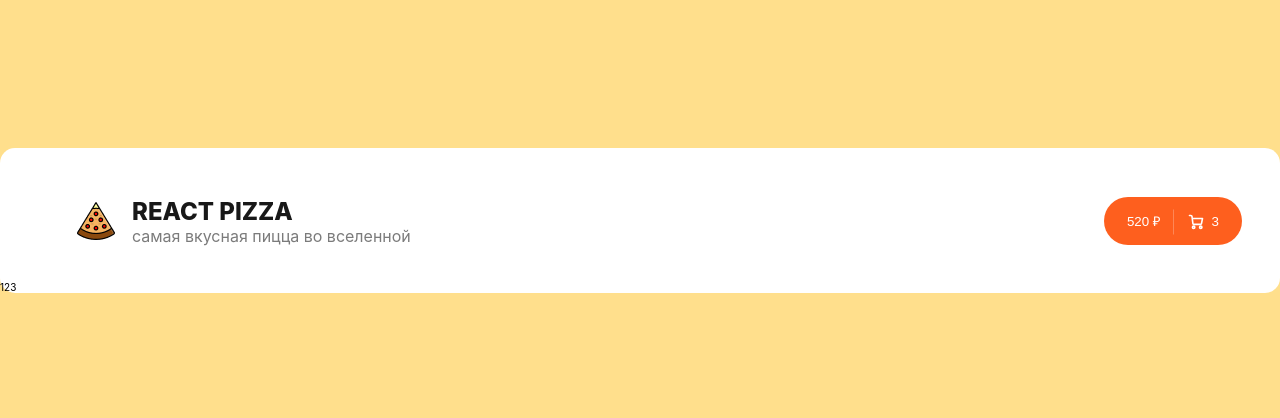
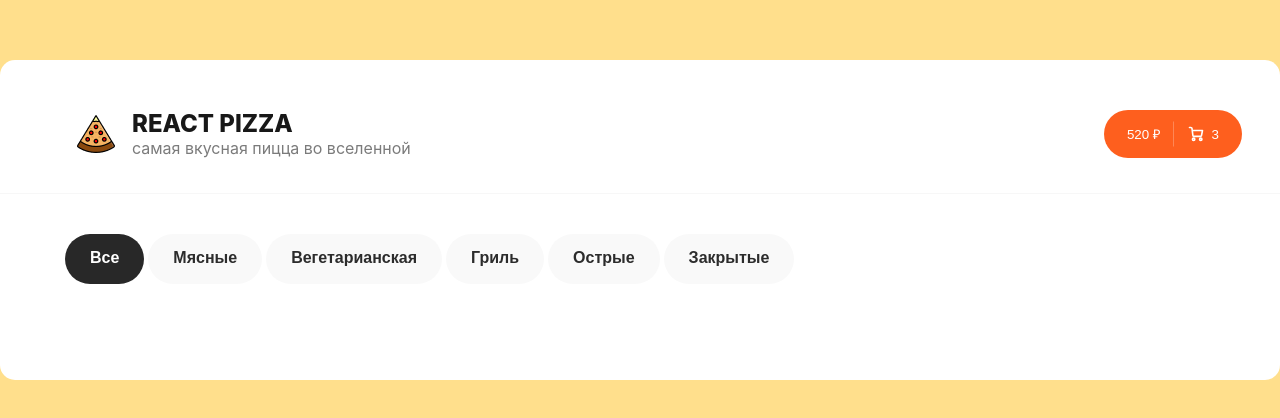
Before and after one commit to AndreyKovalenok/react-pizza, a React (Create React App) app: page / in a window 1280 px wide. Shown: the part 180-598 px from the top of the page. Built offline with nearby package versions, Linux system fonts and the light colour scheme.

Commit message:
Верстка табы

```diff
--- a/src/assets/style/_global.scss
+++ b/src/assets/style/_global.scss
@@ -38,6 +38,7 @@ ul,
 li {
   list-style: none;
   margin: 0;
+  padding: 0;
 }
 
 a {
--- a/src/assets/style/_variables.scss
+++ b/src/assets/style/_variables.scss
@@ -2,9 +2,12 @@
   --color-white: #ffffff;
   --color-main-layout: #ffdf8c;
   --color-main: #FE5F1E;
-  --color-grey-1: #181818;
-  --color-grey-2: #7B7B7B;
-  --color-grey-3: ##F7F7F7;
+  --color-gray-1: #181818;
+  --color-gray-2: #7B7B7B;
+  --color-gray-3: #F7F7F7;
+  --color-gray-4: #2C2C2C;
+  --color-gray-5: #282828;
+  --color-gray-6: #F9F9F9;
   --font-size-1: 1.2rem;
   --font-size-2: 1.4rem;
   --font-size-3: 1.6rem;
@@ -17,5 +20,6 @@
   --line-height-5: 2.7rem;
   --line-height-6: 2.9rem;
   --line-height-7: 3.9rem;
+  --bold-weight: 700;
   --semi-bold-weight: 800;
 }
--- a/src/components/Header/Logo/style.module.scss
+++ b/src/components/Header/Logo/style.module.scss
@@ -9,12 +9,12 @@
 .logoTitle {
   font-size: var(--font-size-5);
   line-height: var(--line-height-6);
-  color: var(--color-grey-1);
+  color: var(--color-gray-1);
   font-weight: var(--semi-bold-weight);
 }
 
 .logoSubptitle {
   font-size: var(--font-size-3);
   line-height: var(--line-height-2);
-  color: var(--color-grey-2);
+  color: var(--color-gray-2);
 }
--- a/src/components/Header/style.module.scss
+++ b/src/components/Header/style.module.scss
@@ -2,6 +2,6 @@
   display: flex;
   justify-content: space-between;
   align-items: center;
-  border-bottom: 0.1rem solid var(--color-grey-3);
+  border-bottom: 0.1rem solid var(--color-gray-3);
   padding: 4.9rem 3.8rem 3.5rem 7.7rem;
 }
--- /dev/null
+++ b/src/components/UI/Tab/index.tsx
@@ -0,0 +1,19 @@
+import styled from "styled-components";
+
+interface Props {
+  active: boolean;
+}
+
+const Tab = styled.button<Props>`
+  margin: 0 0.2rem;
+  padding: 1.4rem 2.5rem 1.6rem;
+  font-size: var(--font-size-3);
+  line-height: var(--line-height-2);
+  font-weight: var(--bold-weight);
+  color: ${(p) => (p.active ? "var(--color-white)" : "var(--color-gray-4)")};
+  background-color: ${(p) =>
+    p.active ? "var(--color-gray-5)" : "var(--color-gray-6)"};
+  border-radius: 3rem;
+`;
+
+export default Tab;
--- a/src/pages/MainPage/index.tsx
+++ b/src/pages/MainPage/index.tsx
@@ -1,7 +1,48 @@
 import React from "react";
+import styled from "styled-components";
+
+import Tab from "../../components/UI/Tab";
+
+const Section = styled.section`
+  padding: 4rem 5.3rem 9.6rem 6.7rem;
+`;
+
+const Controls = styled.div`
+  display: flex;
+  justify-content: space-between;
+`;
+
+const Tabs = styled.ul`
+  display: flex;
+  justify-content: flex-start;
+  margin: 0 -0.4rem;
+`;
 
 function MainPage(): JSX.Element {
-  return <section>123</section>;
+  const tabs = [
+    { id: 0, text: "Все" },
+    { id: 1, text: "Мясные" },
+    { id: 2, text: "Вегетарианская" },
+    { id: 3, text: "Гриль" },
+    { id: 4, text: "Острые" },
+    { id: 5, text: "Закрытые" },
+  ];
+
+  return (
+    <Section>
+      <Controls>
+        <Tabs>
+          {tabs.map(({ id, text }, index) => {
+            return (
+              <li key={id}>
+                <Tab active={index === 0}>{text}</Tab>
+              </li>
+            );
+          })}
+        </Tabs>
+      </Controls>
+    </Section>
+  );
 }
 
 export default MainPage;
```
Also changed, not shown: src/components/Header/HeaderBasket/style.module.scss (deleted).
